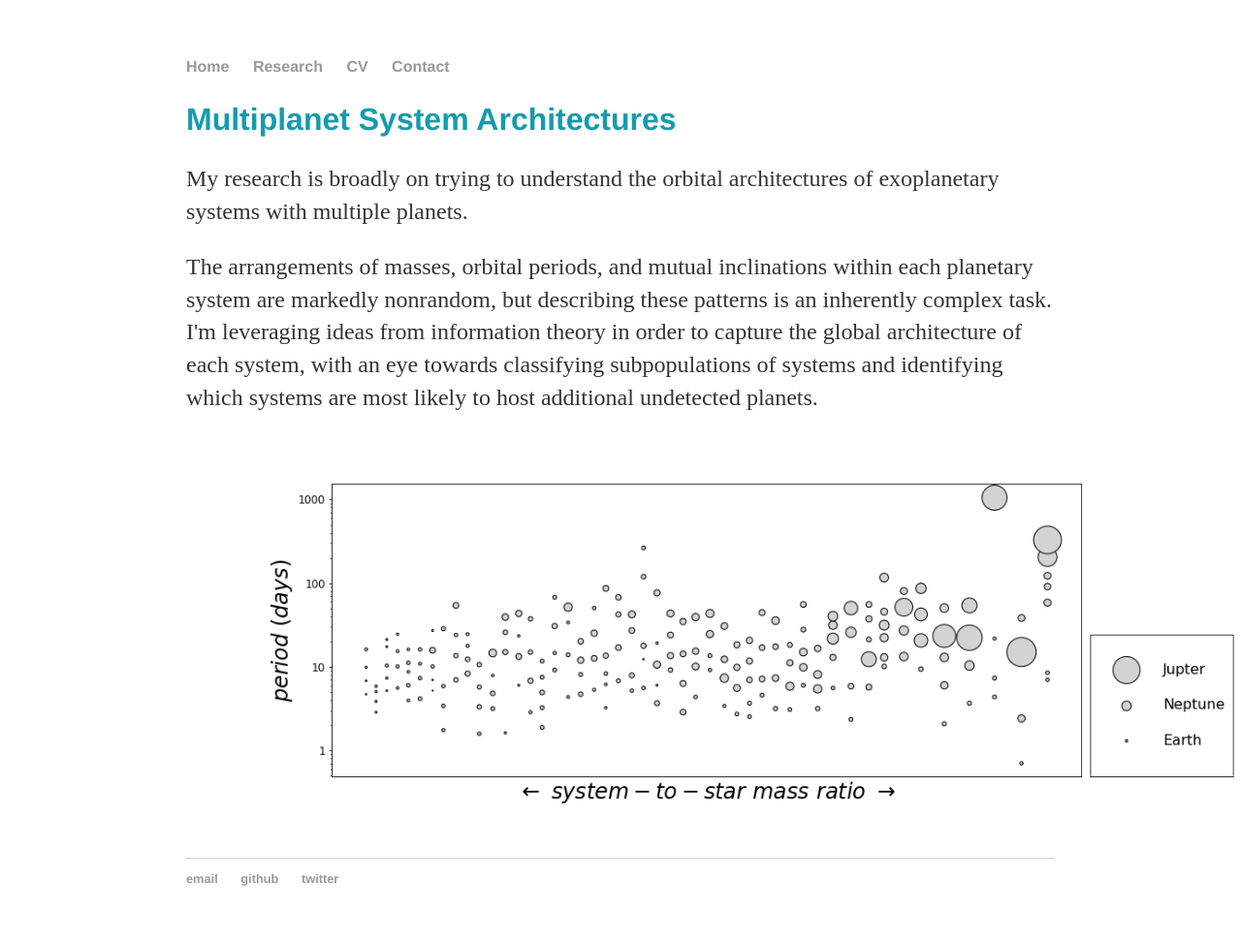
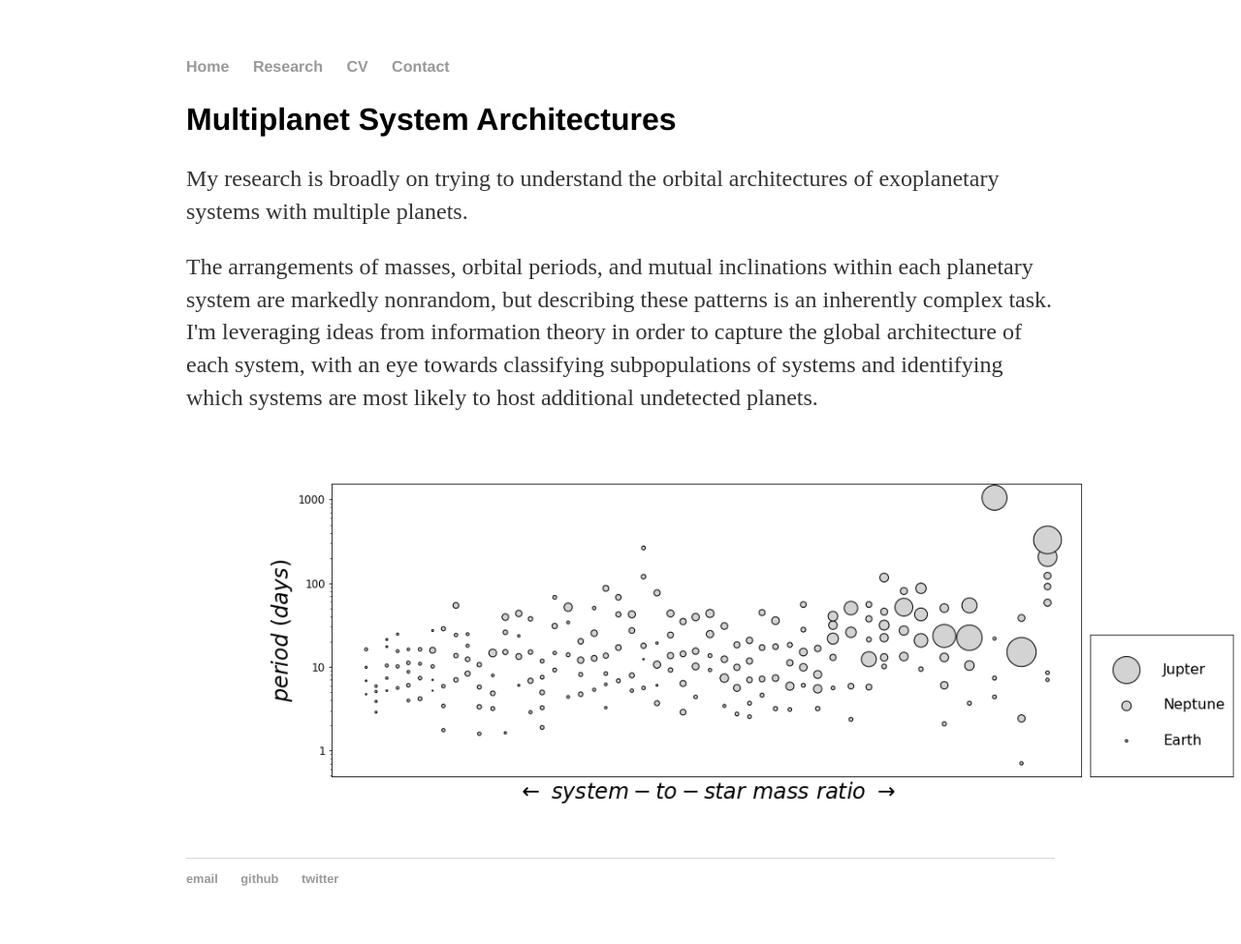
Before and after one commit to gjgilbert/gjgilbert.github.io, a Jekyll site: the page built from research/index.html, in a window 1280 px wide. Shown: the whole page at 97% size. Built offline with Jekyll 4.4.1, drawn with Linux system fonts in a browser that asks for light colours.

Commit message:
Update index.html

```diff
--- a/research/index.html
+++ b/research/index.html
@@ -3,7 +3,7 @@ layout: default
 title: Greg Gilbert - Research
 ---
 <div class="blurb">
-	<font color="#149CAC"><h2>Multiplanet System Architectures</h2></font>
+	<h2>Multiplanet System Architectures</h2>
 	<p>My research is broadly on trying to understand the orbital architectures of exoplanetary systems with multiple planets.</p>
 	<p>The arrangements of masses, orbital periods, and mutual inclinations within each planetary system are markedly nonrandom, but describing these patterns is an inherently complex task. I'm leveraging ideas from information theory in order to capture the global architecture of each system, with an eye towards classifying subpopulations of systems and identifying which systems are most likely to host additional undetected planets.</p>
 	<p><img src="gallery.png" width="1200", height="400"></p>
```
